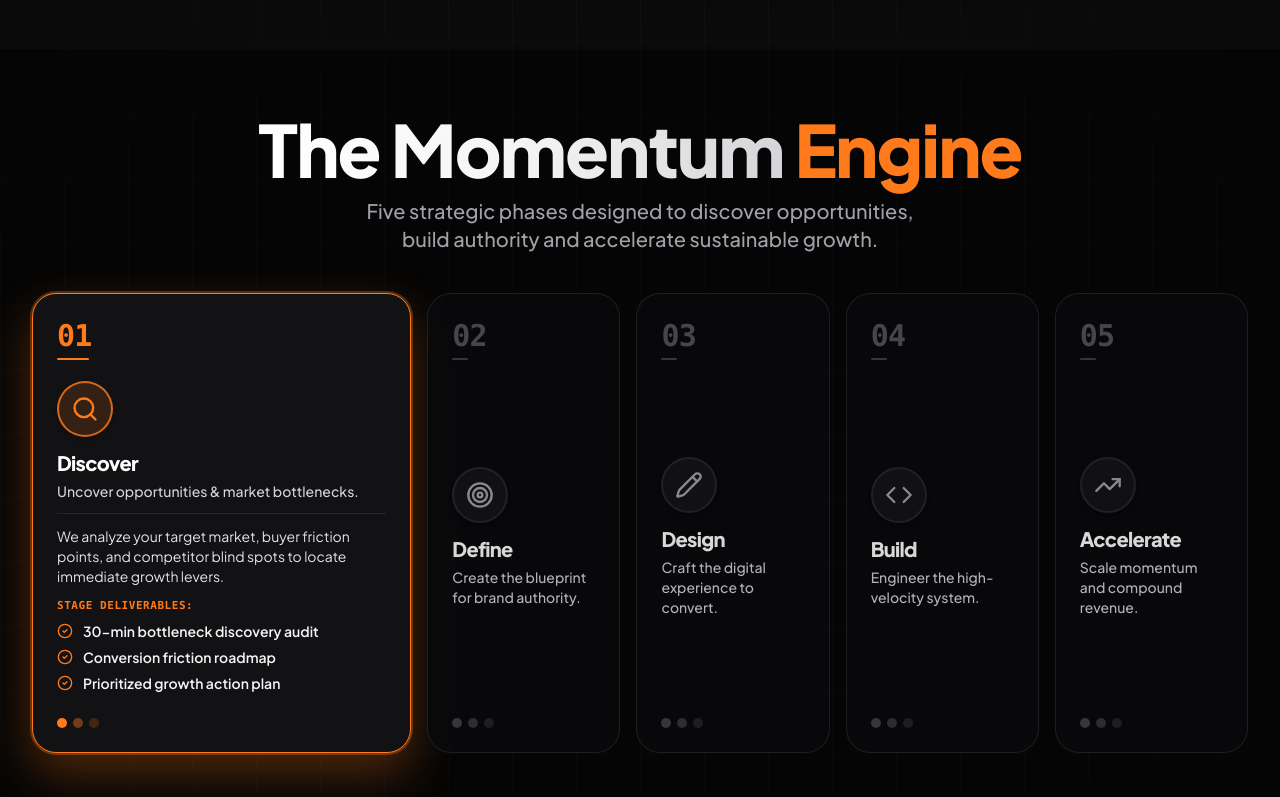
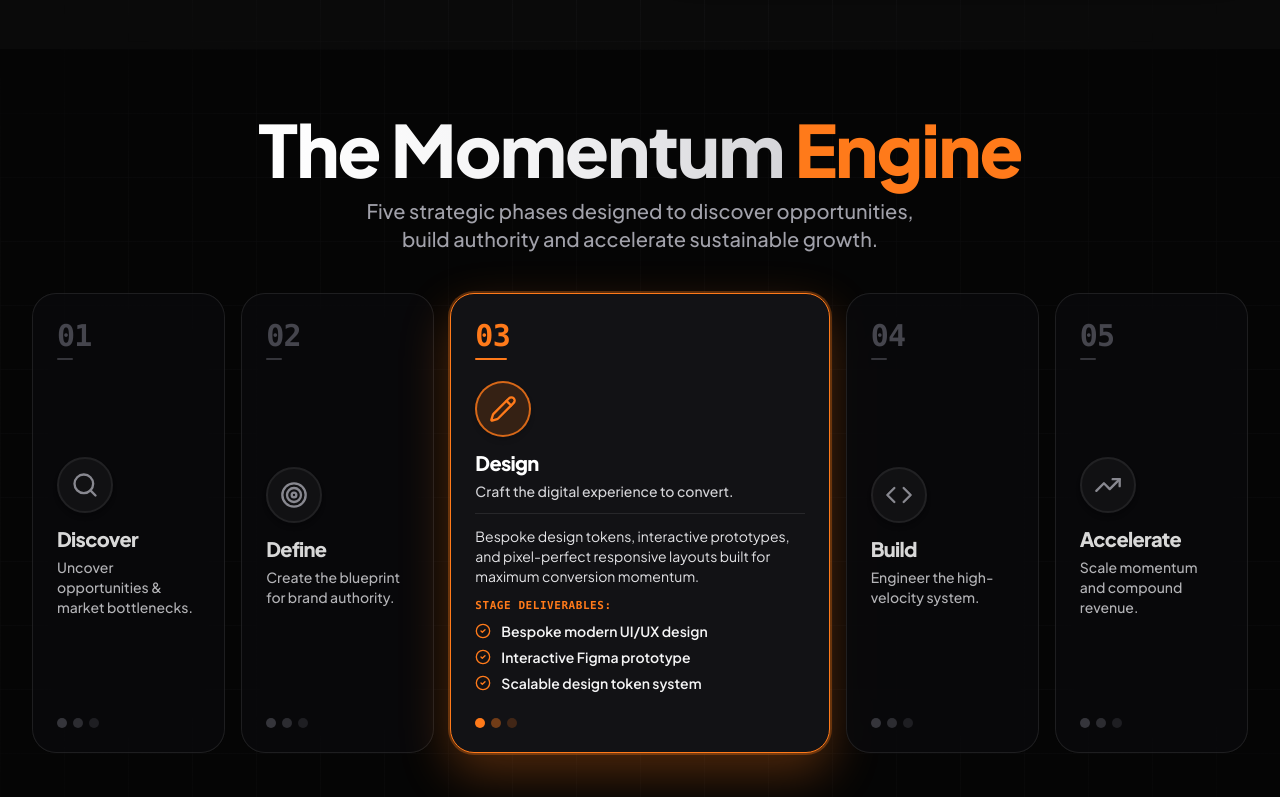
Before and after one commit to itsroosguy/roosx, a React (Vite) app: page / in a window 1280 px wide. Shown: the part 2000-2797 px from the top of the page. Built offline with nearby package versions, Linux system fonts and the light colour scheme.

Commit message:
Set default active card to Design (03) in ProcessSection matching screenshot media_1787797075072.png

```diff
--- a/src/components/ProcessSection.tsx
+++ b/src/components/ProcessSection.tsx
@@ -94,7 +94,7 @@ const process5StepCards: StepCard[] = [
 export const ProcessSection: React.FC<ProcessSectionProps> = ({
   isDarkMode = true,
 }) => {
-  const [activeCardId, setActiveCardId] = useState<string>('discover');
+  const [activeCardId, setActiveCardId] = useState<string>('design');
 
   return (
     <section
```
